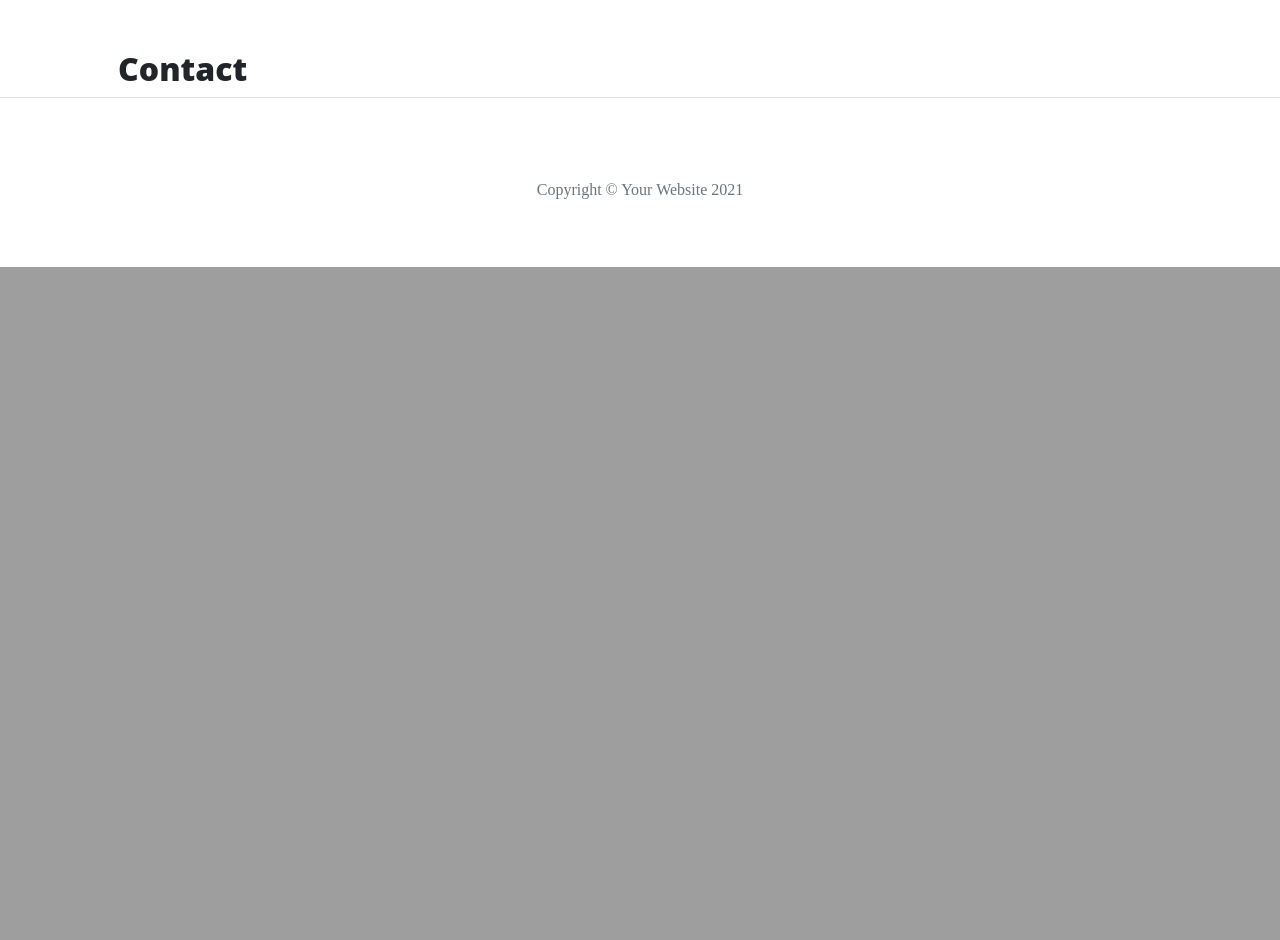
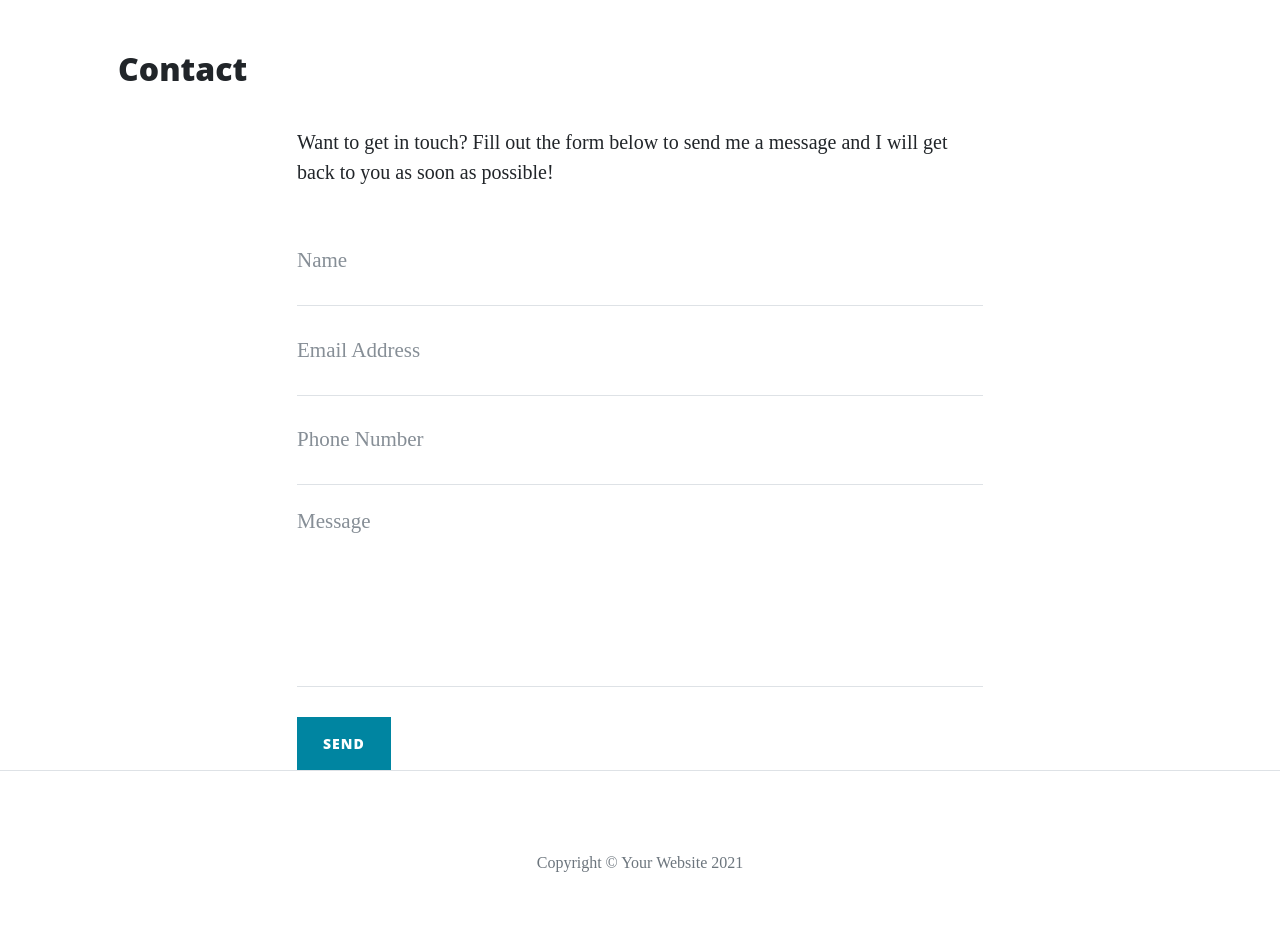
Before and after one commit to ElrieM/effective-octo-adventure, a Flask app: page /contact in a window 1280 px wide. Shown: the part 628-1568 px from the top of the page. Before the commit the page ends 895 px from the top, so only its background shows below. Run offline with Flask 2, Linux system fonts and the light colour scheme; some libraries are stand-ins or nearby versions.

Commit message:
feat: add contact form from Bootstrap template to contact page

```diff
--- a/templates/contact.html
+++ b/templates/contact.html
@@ -1,4 +1,78 @@
 {% extends "base.html" %}
 {% block content %}
-    <h2>{{  page_title  }}</h2>
+
+<h2>{{ page_title }}</h2>
+
+<div class="row">
+  <div class="col-lg-8 col-md-10 mx-auto">
+    <p>
+      Want to get in touch? Fill out the form below to send me a message and I
+      will get back to you as soon as possible!
+    </p>
+    <form name="sentMessage" id="contactForm" novalidate>
+      <div class="control-group">
+        <div class="form-group floating-label-form-group controls">
+          <label>Name</label>
+          <input
+            type="text"
+            class="form-control"
+            placeholder="Name"
+            id="name"
+            required
+            data-validation-required-message="Please enter your name."
+          />
+          <p class="help-block text-danger"></p>
+        </div>
+      </div>
+      <div class="control-group">
+        <div class="form-group floating-label-form-group controls">
+          <label>Email Address</label>
+          <input
+            type="email"
+            class="form-control"
+            placeholder="Email Address"
+            id="email"
+            required
+            data-validation-required-message="Please enter your email address."
+          />
+          <p class="help-block text-danger"></p>
+        </div>
+      </div>
+      <div class="control-group">
+        <div class="form-group col-xs-12 floating-label-form-group controls">
+          <label>Phone Number</label>
+          <input
+            type="tel"
+            class="form-control"
+            placeholder="Phone Number"
+            id="phone"
+            required
+            data-validation-required-message="Please enter your phone number."
+          />
+          <p class="help-block text-danger"></p>
+        </div>
+      </div>
+      <div class="control-group">
+        <div class="form-group floating-label-form-group controls">
+          <label>Message</label>
+          <textarea
+            rows="5"
+            class="form-control"
+            placeholder="Message"
+            id="message"
+            required
+            data-validation-required-message="Please enter a message."
+          ></textarea>
+          <p class="help-block text-danger"></p>
+        </div>
+      </div>
+      <br />
+      <div id="success"></div>
+      <button type="submit" class="btn btn-primary" id="sendMessageButton">
+        Send
+      </button>
+    </form>
+  </div>
+</div>
+
 {% endblock %}
```
